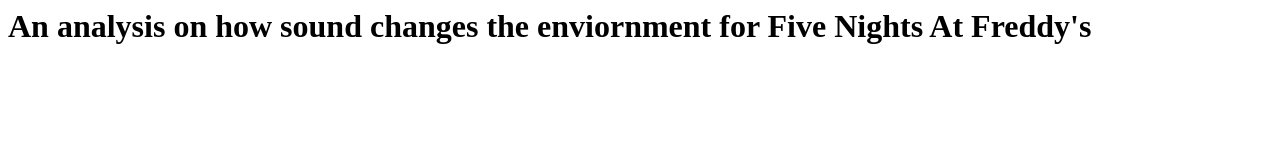
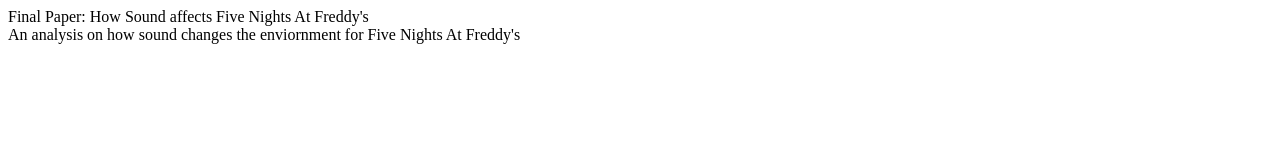
Before and after one commit to baileys1128/Final-Paper-How-Sound-affects-Five-Night-s-at-Freddy-s, a plain HTML site: page index.html in a window 1280 px wide. Drawn offline with Linux system fonts and the light colour scheme.

Commit message:
Update index.html

```diff
--- a/index.html
+++ b/index.html
@@ -1,10 +1,9 @@
 <html>
-<head>
 <title>Final Paper: How sound affects Five Nights At Freddy's</title>
-</head>
+<head>Final Paper: How Sound affects Five Nights At Freddy's</head>
 
 <body>
-<h1>An analysis on how sound changes the enviornment for Five Nights At Freddy's</h1>
+<br>An analysis on how sound changes the enviornment for Five Nights At Freddy's</br>
 
 </body>
 
```
